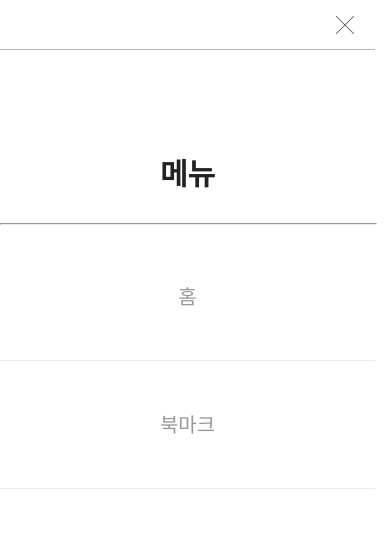
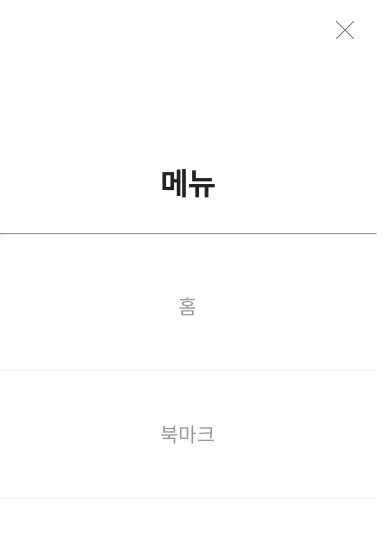
Before and after one commit to whdmldus1116/fe-assignment-startup-bookmark, a React (Vite) app: page /menu in a window 390 px wide. Shown: the top 538 px of the page. Built offline with nearby package versions, Linux system fonts and the light colour scheme; a web font is replaced by a local one.

Commit message:
Feat: startupList 모바일뷰 설정

```diff
--- a/src/components/card/index.tsx
+++ b/src/components/card/index.tsx
@@ -39,10 +39,16 @@ const Card = ({
     onBookmark(); // 부모 컴포넌트로 북마크 이벤트 전달
   };
 
+  const updatedThumbnailImageUrl = thumbnailImageUrl.replace('i.picsum.photos', 'picsum.photos'); // 링크 변환
+
   return (
     <CardWrapper>
       <Tag>{tag}</Tag>
-      <Image src={thumbnailImageUrl} alt="Background" fallbackColor={thumbnailFallbackColor} />
+      <Image
+        src={updatedThumbnailImageUrl}
+        alt="Background"
+        fallbackColor={thumbnailFallbackColor}
+      />
       <ContentWrapper>
         <Title>{title}</Title>
         <Description>{description}</Description>
--- a/src/components/card/styles.tsx
+++ b/src/components/card/styles.tsx
@@ -5,11 +5,15 @@ import styled from 'styled-components';
 export const CardWrapper = styled.div`
   width: 295px;
   height: 368px;
-  border-radius: 8px;
+  border-radius: 5px;
   overflow: hidden;
   box-shadow: 0 2px 4px rgba(0, 0, 0, 0.1);
   position: relative;
   background-color: white;
+
+  @media (max-width: 768px) {
+    height: 250px;
+  }
 `;
 
 export const Image = styled.div<{ fallbackColor: string }>`
@@ -19,10 +23,18 @@ export const Image = styled.div<{ fallbackColor: string }>`
   background-size: cover;
   background-position: center;
   background-color: ${(props) => props.fallbackColor};
+
+  @media (max-width: 768px) {
+    height: 116px;
+  }
 `;
 
 export const ContentWrapper = styled.div`
   padding: 20px;
+
+  @media (max-width: 768px) {
+    padding: 14px 20px;
+  }
 `;
 
 export const Tag = styled.span`
@@ -39,8 +51,13 @@ export const Tag = styled.span`
 
 export const Title = styled.h2`
   font-size: 18px;
+  line-height: 26px;
   font-weight: normal;
   margin-bottom: 10px;
+
+  @media (max-width: 768px) {
+    margin-bottom: 4px;
+  }
 `;
 
 export const Description = styled.p`
@@ -61,4 +78,8 @@ export const BookmarkIcon = styled.img`
   bottom: 20px;
   right: 20px;
   object-fit: contain;
+
+  @media (max-width: 768px) {
+    bottom: 14px;
+  }
 `;
--- a/src/components/header/index.tsx
+++ b/src/components/header/index.tsx
@@ -7,19 +7,21 @@ import {
   MenuIcon,
   CloseIcon,
   MobileText,
+  MobileTitle,
+  MobileHeaderContainer,
+  UserProfile,
 } from './styles';
 import menuIcon from '../../assets/menu.png';
 import closeIcon from '../../assets/close.png';
 
 type Props = {
+  isMobile: boolean;
   isLoggedIn: boolean;
   currentPath: string;
   username?: string;
 };
 
-const Header = ({ isLoggedIn, currentPath, username }: Props) => {
-  const isMobile = window.innerWidth < 768;
-
+const Header = ({ isMobile, isLoggedIn, currentPath, username }: Props) => {
   const handleNavigation = (path: string) => {
     window.location.href = path;
   };
@@ -30,8 +32,10 @@ const Header = ({ isLoggedIn, currentPath, username }: Props) => {
 
   const renderLoggedInContent = () => (
     <>
+      <UserProfile>
         <ProfileIcon>{username?.slice(0, 1)}</ProfileIcon>
         <UserName>{username}</UserName>
+      </UserProfile>
       <MenuIcon src={menuIcon} alt="menu icon" onClick={() => handleNavigation('/menu')} />
     </>
   );
@@ -54,22 +58,33 @@ const Header = ({ isLoggedIn, currentPath, username }: Props) => {
     </>
   );
 
-  const renderMobileHeader = () => (
-    <HeaderContainer>
+  const renderMobileHeader = () => {
+    const title = {
+      '/menu': `메뉴`,
+      '/startupList': `스타트업 리스트`,
+      '/bookMark': `북마크`,
+    }[currentPath];
+
+    return (
+      <MobileHeaderContainer>
         {isLoggedIn ? (
-        currentPath === '/menu' ? (
+          <>
+            <MobileTitle>{title}</MobileTitle>
+            {currentPath === '/menu' ? (
               <CloseIcon src={closeIcon} alt="close icon" onClick={navigateToBack} />
             ) : (
-          renderLoggedInContent()
-        )
+              <MenuIcon src={menuIcon} alt="menu icon" onClick={() => handleNavigation('/menu')} />
+            )}
+          </>
         ) : (
           <MobileText>로그인해주세요.</MobileText>
         )}
-    </HeaderContainer>
+      </MobileHeaderContainer>
     );
+  };
 
   const renderDesktopHeader = () => (
-    <HeaderContainer>
+    <HeaderContainer path={currentPath}>
       {isLoggedIn ? (
         currentPath === '/menu' ? (
           <CloseIcon src={closeIcon} alt="close icon" onClick={navigateToBack} />
--- a/src/components/header/styles.tsx
+++ b/src/components/header/styles.tsx
@@ -1,16 +1,13 @@
 import styled from 'styled-components';
 
-export const HeaderContainer = styled.header`
+export const HeaderContainer = styled.header<{ path: string }>`
   display: flex;
-  justify-content: flex-end;
+  justify-content: center;
   align-items: center;
   height: 60px;
   padding: 0 20px;
-  border-bottom: 1px solid var(--placeholder-color);
-
-  @media (max-width: 768px) {
-    height: 50px;
-  }
+  border-bottom: ${({ path }) =>
+    path === '/menu' ? 'none' : '1px solid var(--placeholder-color)'};
 `;
 
 export const HeaderActionButton = styled.button<{ active: boolean }>`
@@ -27,6 +24,13 @@ export const Divider = styled.span`
   color: var(--placeholder-color);
   margin: 0 10px;
   cursor: default;
+`;
+
+export const UserProfile = styled.div`
+  display: flex;
+  align-items: center;
+  position: absolute;
+  right: 50px;
 `;
 
 export const ProfileIcon = styled.div`
@@ -51,14 +55,29 @@ export const UserName = styled.span`
 `;
 
 export const MenuIcon = styled.img`
+  height: 20px;
+  width: 20px;
+  position: absolute;
   margin-left: 15px;
+  cursor: pointer;
+  right: 20px;
+`;
+
+export const CloseIcon = styled.img`
+  position: absolute;
+  right: 20px;
+  width: 20px;
+  height: 20px;
   cursor: pointer;
 `;
 
-export const CloseIcon = styled.img`
-  width: 20px;
-  height: 20px;
-  cursor: pointer;
+export const MobileHeaderContainer = styled(HeaderContainer)`
+  height: 50px;
+`;
+
+export const MobileTitle = styled.h1`
+  font-size: 20px;
+  color: var(--default-text-color);
 `;
 
 export const MobileText = styled.span`
--- a/src/pages/startupList/index.tsx
+++ b/src/pages/startupList/index.tsx
@@ -6,6 +6,8 @@ import Card from '../../components/card';
 import { useInView } from 'react-intersection-observer';
 
 const StartupScreen = () => {
+  const isMobile = window.innerWidth < 768;
+
   const [startups, setStartups] = useState<any[]>([]);
   const [bookmarkedStartups, setBookmarkedStartups] = useState<any[]>([]);
   const [loading, setLoading] = useState<boolean>(true);
@@ -116,10 +118,15 @@ const StartupScreen = () => {
 
   return (
     <>
-      <Header isLoggedIn={true} currentPath="/startupList" username={username} />
+      <Header
+        isMobile={isMobile}
+        isLoggedIn={true}
+        currentPath="/startupList"
+        username={username}
+      />
 
       <PageContainer>
-        <Title>스타트업 리스트</Title>
+        {!isMobile && <Title>스타트업 리스트</Title>}
         <CardGrid>
           {startups.map((startup: any) => (
             <Card
--- a/src/pages/startupList/styles.tsx
+++ b/src/pages/startupList/styles.tsx
@@ -1,8 +1,11 @@
 import styled from 'styled-components';
 
 export const PageContainer = styled.div`
-  max-width: 1250px;
-  margin: 0 20px;
+  margin: 0 100px;
+
+  @media (max-width: 768px) {
+    margin: 0 20px;
+  }
 `;
 
 export const Title = styled.h1`
@@ -18,4 +21,9 @@ export const CardGrid = styled.div`
   grid-template-columns: repeat(auto-fill, minmax(295px, 1fr));
   row-gap: 60px;
   column-gap: 20px;
+
+  @media (max-width: 768px) {
+    margin-top: 24px;
+    row-gap: 20px;
+  }
 `;
```
Lines whose indentation alone changed are shown as unchanged.
